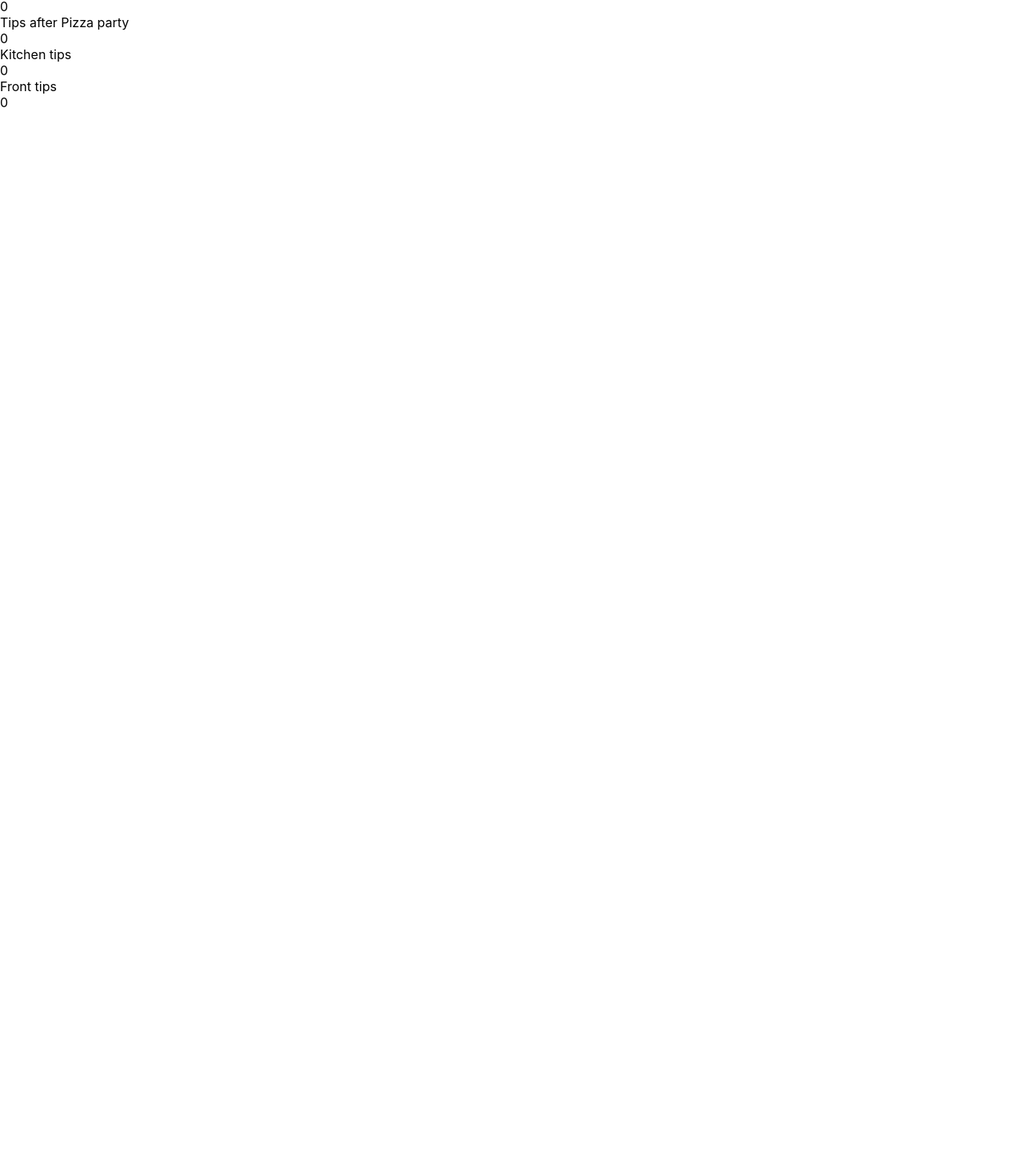
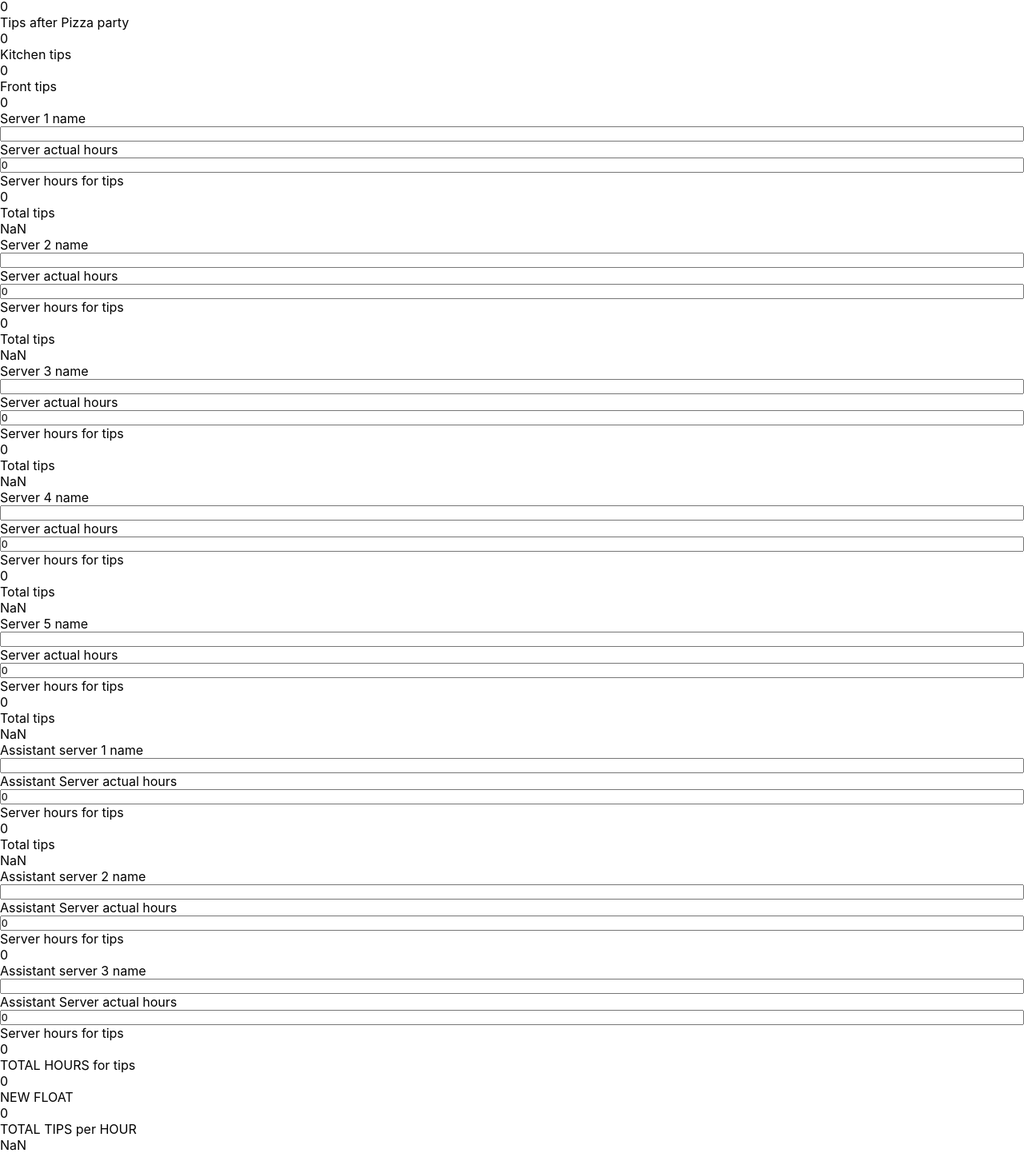
Before and after one commit to manuelcasanova/rmf, a React (Create React App) app in the folder client/: page / in a window 1280 px wide. Shown: the part 473-1915 px from the top of the page at 80% size. Before the commit the page ends 800 px from the top, so only its background shows below. Built offline with nearby package versions, Linux system fonts and the light colour scheme.

Commit message:
Add hours, total tips, tips per hour, ne float

```diff
--- a/client/src/App.js
+++ b/client/src/App.js
@@ -29,6 +29,29 @@ function App() {
   const kitchenTips = tipsAfterPizzaParty * kitchenTipsPercent / 100;
   const frontTips = tipsAfterPizzaParty * frontTipsPercent / 100;
 
+  const [server1Hours, setServer1Hours] = useState(0);
+  const [server2Hours, setServer2Hours] = useState(0);
+  const [server3Hours, setServer3Hours] = useState(0);
+  const [server4Hours, setServer4Hours] = useState(0);
+  const [server5Hours, setServer5Hours] = useState(0);
+
+  const [server1Name, setServer1Name] = useState("");
+  const [server2Name, setServer2Name] = useState("");
+  const [server3Name, setServer3Name] = useState("");
+  const [server4Name, setServer4Name] = useState("");
+  const [server5Name, setServer5Name] = useState("");
+
+  const [assistant1Hours, setAssistant1Hours] = useState(0);
+  const [assistant2Hours, setAssistant2Hours] = useState(0);
+  const [assistant3Hours, setAssistant3Hours] = useState(0);
+
+  const [assistant1Name, setAssistant1Name] = useState("");
+  const [assistant2Name, setAssistant2Name] = useState("");
+  const [assistant3Name, setAssistant3Name] = useState("");
+
+  const totalHours = parseInt(server1Hours) + parseInt(server2Hours) + parseInt(server3Hours) + parseInt(server4Hours) + parseInt(server5Hours) + parseInt(assistant1Hours) * assistantTips / 100 + parseInt(assistant2Hours) * assistantTips / 100 + parseInt(assistant3Hours) * assistantTips / 100;
+
+  const tipsPerHour = frontTips/totalHours
 
   // useEffect(() => {
   //   console.log("cash counted", cashCounted)
@@ -96,6 +119,82 @@ const clearAll = () => {
       <label>Front tips</label>
       <>{frontTips}</>
 
+      <label>Server 1 name</label>
+      <input value={server1Name} onChange={(e) => setServer1Name(e.target.value)}></input>
+      <label>Server actual hours</label>
+      <input value={server1Hours} onChange={(e) => setServer1Hours(e.target.value)}></input>
+      <label>Server hours for tips</label>
+      {parseInt(server1Hours) * fullTips / 100}
+      <label>Total tips</label>
+      {tipsPerHour*server1Hours}
+
+      <label>Server 2 name</label>
+      <input value={server2Name} onChange={(e) => setServer2Name(e.target.value)}></input>
+      <label>Server actual hours</label>
+      <input value={server2Hours} onChange={(e) => setServer2Hours(e.target.value)}></input>
+      <label>Server hours for tips</label>
+      {parseInt(server2Hours) * fullTips / 100}
+      <label>Total tips</label>
+      {tipsPerHour*server2Hours}
+
+      <label>Server 3 name</label>
+      <input value={server3Name} onChange={(e) => setServer3Name(e.target.value)}></input>
+      <label>Server actual hours</label>
+      <input value={server3Hours} onChange={(e) => setServer3Hours(e.target.value)}></input>
+      <label>Server hours for tips</label>
+      {parseInt(server3Hours) * fullTips / 100}
+      <label>Total tips</label>
+      {tipsPerHour*server3Hours}
+
+      <label>Server 4 name</label>
+      <input value={server4Name} onChange={(e) => setServer4Name(e.target.value)}></input>
+      <label>Server actual hours</label>
+      <input value={server4Hours} onChange={(e) => setServer4Hours(e.target.value)}></input>
+      <label>Server hours for tips</label>
+      {parseInt(server1Hours) * fullTips / 100}
+      <label>Total tips</label>
+      {tipsPerHour*server4Hours}
+
+      <label>Server 5 name</label>
+      <input value={server5Name} onChange={(e) => setServer5Name(e.target.value)}></input>
+      <label>Server actual hours</label>
+      <input value={server5Hours} onChange={(e) => setServer5Hours(e.target.value)}></input>
+      <label>Server hours for tips</label>
+      {parseInt(server5Hours) * fullTips / 100}
+      <label>Total tips</label>
+      {tipsPerHour*server5Hours}
+
+      <label>Assistant server 1 name</label>
+      <input value={assistant1Name} onChange={(e) => setAssistant1Name(e.target.value)}></input>
+      <label>Assistant Server actual hours</label>
+      <input value={assistant1Hours} onChange={(e) => setAssistant1Hours(e.target.value)}></input>
+      <label>Server hours for tips</label>
+      {parseInt(assistant1Hours) * assistantTips / 100}
+      <label>Total tips</label>
+      {tipsPerHour*assistant1Hours*assistantTips/100}
+
+      <label>Assistant server 2 name</label>
+      <input value={assistant2Name} onChange={(e) => setAssistant2Name(e.target.value)}></input>
+      <label>Assistant Server actual hours</label>
+      <input value={assistant2Hours} onChange={(e) => setAssistant2Hours(e.target.value)}></input>
+      <label>Server hours for tips</label>
+      {parseInt(assistant2Hours) * assistantTips / 100}
+
+      <label>Assistant server 3 name</label>
+      <input value={assistant3Name} onChange={(e) => setAssistant3Name(e.target.value)}></input>
+      <label>Assistant Server actual hours</label>
+      <input value={assistant3Hours} onChange={(e) => setAssistant3Hours(e.target.value)}></input>
+      <label>Server hours for tips</label>
+      {parseInt(assistant3Hours) * assistantTips / 100}
+
+      <label>TOTAL HOURS for tips</label>
+      {totalHours}
+
+      <label>NEW FLOAT</label>
+      {cashCounted - frontTips - pizzaTips}
+
+<label>TOTAL TIPS per HOUR</label>
+{tipsPerHour.toFixed(2)}
 
 
     </div>
```
Lines whose indentation alone changed are shown as unchanged.
